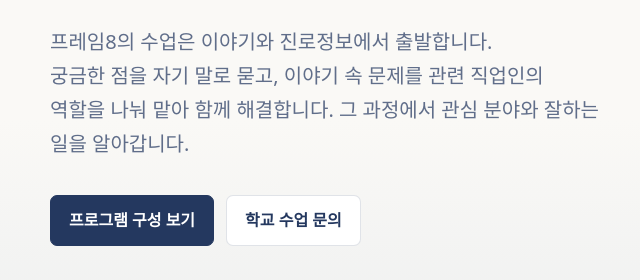
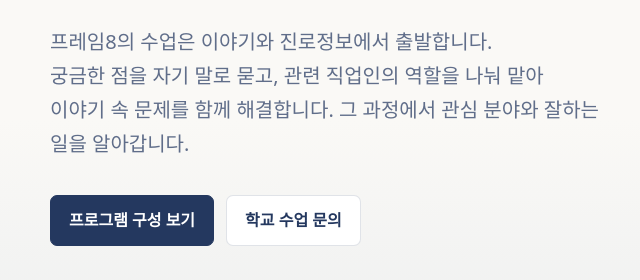
Before and after one commit to frame8edu/frame8edu.github.io, a plain HTML site: page index.html in a window 1280 px wide. Shown: the part 463-743 px from the top of the page, 0-640 px from the left. Drawn offline with Linux system fonts and the light colour scheme.

Commit message:
Polish main program description

```diff
--- a/index.html
+++ b/index.html
@@ -28,7 +28,7 @@
         <div class="hero-copy">
           <p class="hero-kicker">읽기와 활동을 잇는 진로문해력 교육</p>
           <h1 class="display"><span class="title-line accent">다르게 읽으면,</span><span class="title-line">새로운 가능성이 보입니다.</span></h1>
-          <p class="lead"><span class="sentence-line">프레임8의 수업은 이야기와 진로정보에서 출발합니다.</span><span class="sentence-line">궁금한 점을 자기 말로 묻고, 이야기 속 문제를 관련 직업인의 역할을 나눠 맡아 함께 해결합니다. 그 과정에서 관심 분야와 잘하는 일을 알아갑니다.</span></p>
+          <p class="lead"><span class="sentence-line">프레임8의 수업은 이야기와 진로정보에서 출발합니다.</span><span class="sentence-line">궁금한 점을 자기 말로 묻고, 관련 직업인의 역할을 나눠 맡아 이야기 속 문제를 함께 해결합니다. 그 과정에서 관심 분야와 잘하는 일을 알아갑니다.</span></p>
           <div class="actions"><a class="btn primary" href="programs.html">프로그램 구성 보기</a><a class="btn" href="contact.html">학교 수업 문의</a></div>
         </div>
         <div class="hero-visual">
```
